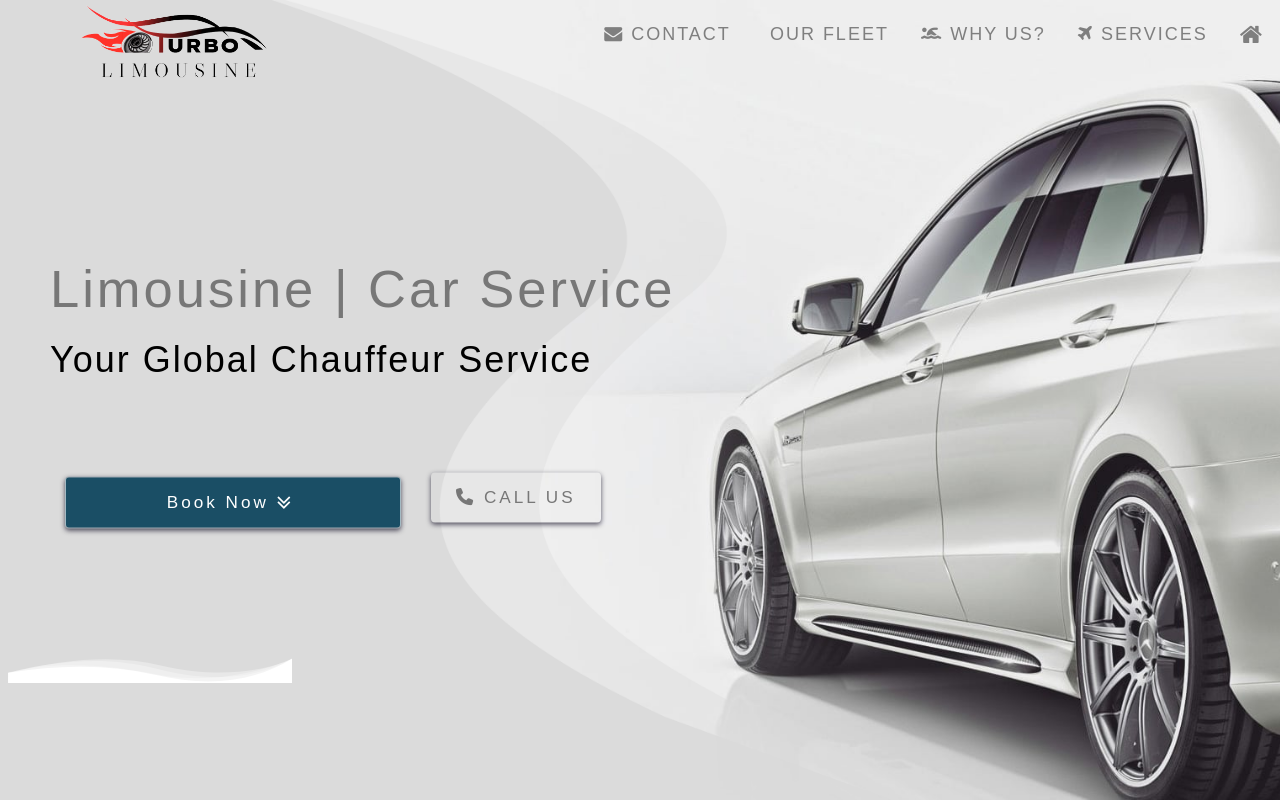
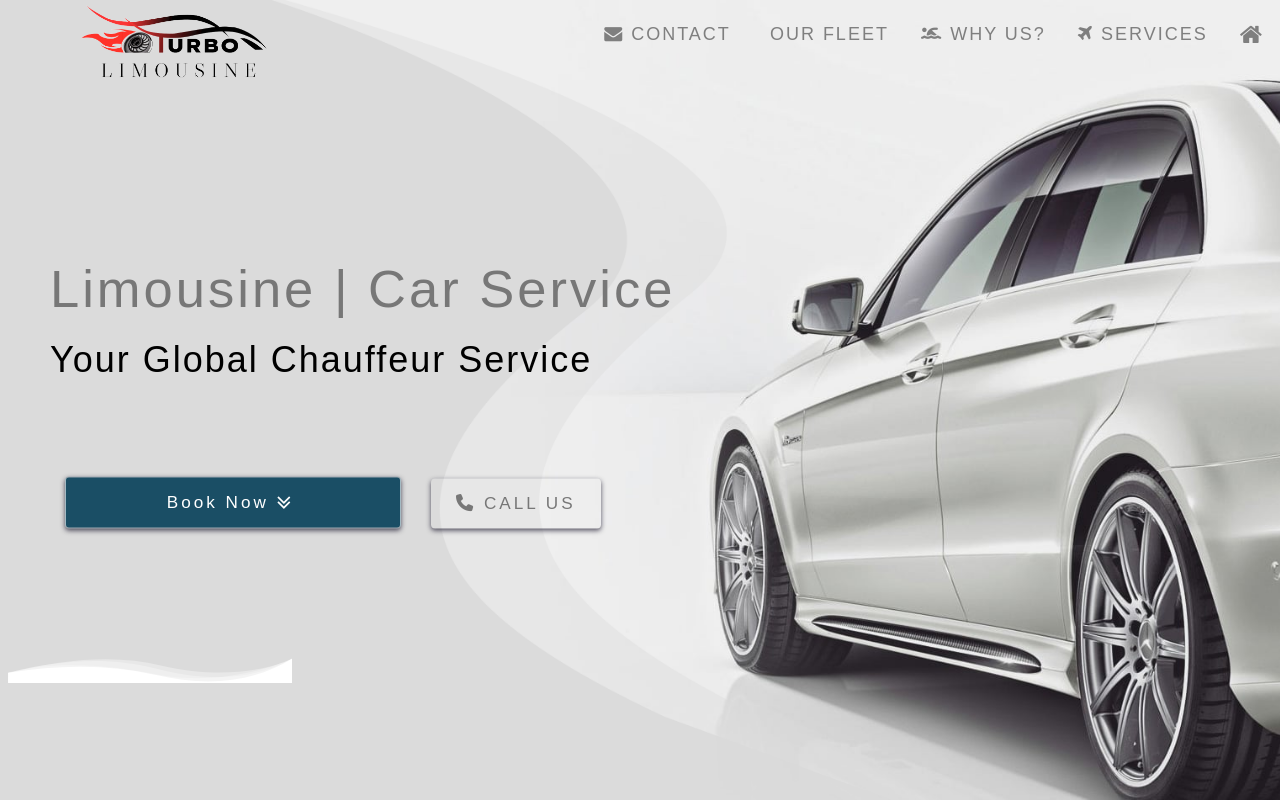
Before and after one commit to hossam1981/turbo, a PHP site: page / in a window 1280 px wide. Shown: the top 804 px of the page. Run offline with PHP 8.4, Linux system fonts and the light colour scheme; some libraries are stand-ins or nearby versions.

Commit message:
hero btn

```diff
--- a/style/main.css
+++ b/style/main.css
@@ -99,7 +99,7 @@ h1 {
     margin-top: 20px;
     display: flex;
     justify-content:start;
-    align-items: center;
+    align-items: flex-end;
 
 }
 .call-btn-hero{
```
